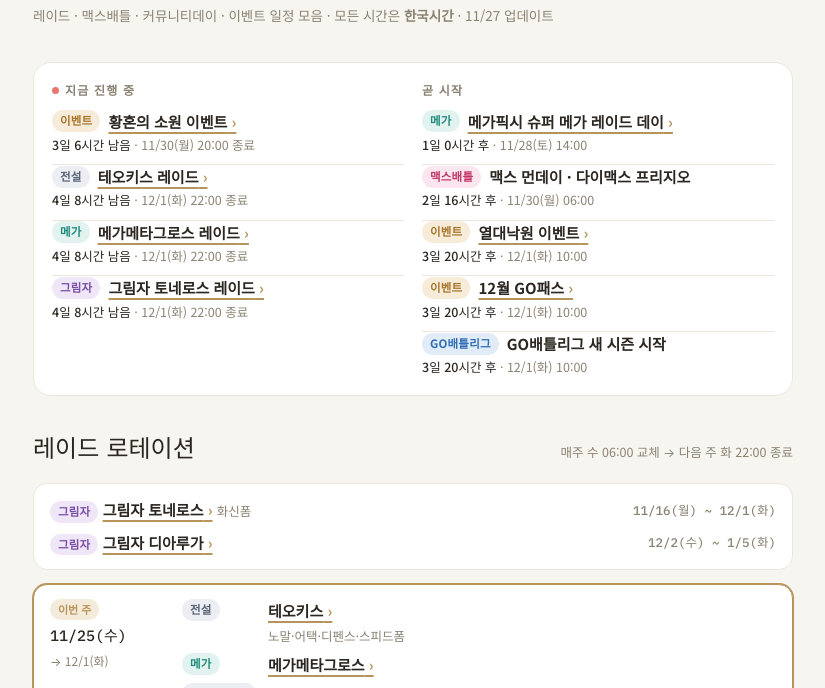
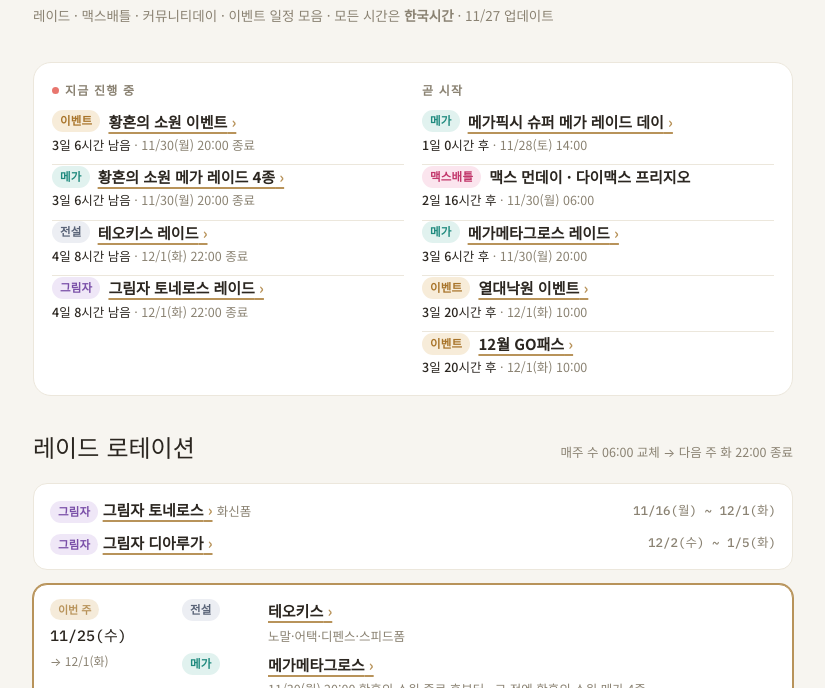
Before and after one commit to CampnPoGo/pogo-schedule, a plain HTML site: page index.html in a window 1280 px wide. Shown: the part 112-800 px from the top of the page, without its empty margins (227-1052 px from the left). Drawn offline with Linux system fonts and the light colour scheme.

Commit message:
메가메타그로스 11/30 20시 이후 등장 반영 (스코플리 공지)

```diff
--- a/index.html
+++ b/index.html
@@ -262,7 +262,7 @@ const T = s => new Date(s + "+09:00");
 
 // 주간 로테이션 (수 06:00 ~ 다음 주 화 22:00)
 const WEEKS = [
-  { s:"2026-11-25T06:00", e:"2026-12-01T22:00", legend:"테오키스", lk:"deoxys", legendNote:"노말·어택·디펜스·스피드폼", mega:"메가메타그로스", mk:"mega-metagross", rh:null, max:["11/30","다이맥스 프리지오"] },
+  { s:"2026-11-25T06:00", e:"2026-12-01T22:00", legend:"테오키스", lk:"deoxys", legendNote:"노말·어택·디펜스·스피드폼", mega:"메가메타그로스", mk:"mega-metagross", ms:"2026-11-30T20:00", megaNote:"11/30(월) 20:00 황혼의 소원 종료 후부터 · 그 전엔 황혼의 소원 메가 4종", rh:null, max:["11/30","다이맥스 프리지오"] },
   { s:"2026-12-02T06:00", e:"2026-12-08T22:00", legend:"레지드래고", lk:"regidrago", mega:"메가야도란", mk:"mega-slowbro", rh:"레지드래고", max:["12/7","다이맥스 모노두"] },
   { s:"2026-12-09T06:00", e:"2026-12-15T22:00", legend:"챔피언스 콜라보 전설 8종", legendNote:"라티아스·라티오스·히드런·코바르온·테라키온·비리디온·레지에레키·레지드래고 (스페셜 배경)", mega:"메가팬텀", rh:"미발표", max:["12/14","다이맥스 이브이"] },
   { s:"2026-12-16T06:00", e:"2026-12-22T22:00", legend:"칠색조", mega:"메가무장조", rh:"칠색조", max:["12/21","다이맥스 알로라 모래두지"] },
@@ -277,6 +277,7 @@ const SHADOW = [
 // 날짜별 일정
 const EVENTS = [
   { k:"event", info:"twilight-wishes", name:"황혼의 소원 이벤트", s:"2026-11-24T10:00", e:"2026-11-30T20:00" },
+  { k:"mega", info:"twilight-wishes", name:"황혼의 소원 메가 레이드 4종", s:"2026-11-24T10:00", e:"2026-11-30T20:00", note:"메가독침붕 · 메가헬가 · 메가깜까미 · 메가썬더볼트" },
   { k:"mega", hl:true, info:"clefable-day", boss:"mega-clefable", name:"메가픽시 슈퍼 메가 레이드 데이", s:"2026-11-28T14:00", e:"2026-11-28T17:00" },
   { k:"event", info:"tropical-paradise", boss:"mega-slowbro", name:"열대낙원 이벤트", s:"2026-12-01T10:00", e:"2026-12-07T20:00" },
   { k:"event", info:"go-pass-dec", name:"12월 GO패스", s:"2026-12-01T10:00", e:"2027-01-05T10:00" },
@@ -318,7 +319,7 @@ function allItems(){
   const out = EVENTS.map(e => ({...e, S:T(e.s), E:T(e.e)}));
   WEEKS.forEach(w => {
     out.push({k:"legend", name:w.legend + " 레이드", boss:w.lk, S:T(w.s), E:T(w.e), rot:true});
-    out.push({k:"mega", name:w.mega + " 레이드", boss:w.mk, S:T(w.s), E:T(w.e), rot:true});
+    out.push({k:"mega", name:w.mega + " 레이드", boss:w.mk, S:T(w.ms||w.s), E:T(w.e), rot:true});
   });
   SHADOW.forEach(s => out.push({k:"shadow", name:s.name + " 레이드", boss:s.key, S:T(s.s), E:T(s.e), rot:true}));
   return out;
@@ -350,7 +351,7 @@ function renderWeeks(){
       <div class="wdate">${cur?`<span class="cur-tag">이번 주</span>`:""}<span class="d">${md(S)}</span><span class="arrow">→ ${md(E)}</span></div>
       <div class="wrows">
         <div class="wr">${pill("legend")}<div class="v"><b>${bossName(w.legend, w.lk)}</b>${w.legendNote?`<br><small>${esc(w.legendNote)}</small>`:""}</div></div>
-        <div class="wr">${pill("mega")}<div class="v"><b>${bossName(w.mega, w.mk)}</b></div></div>
+        <div class="wr">${pill("mega")}<div class="v"><b>${bossName(w.mega, w.mk)}</b>${w.megaNote?`<br><small>${esc(w.megaNote)}</small>`:""}</div></div>
         <div class="wr">${pill("raidhour")}<div class="v">${w.rh?`${md(S)} 18:00 · ${esc(w.rh)}`:"<small>지남</small>"}</div></div>
         <div class="wr">${pill("max")}<div class="v">${w.max?`${w.max[0]}(월) 맥스 먼데이 · ${esc(w.max[1])}`:"<small>미발표</small>"}</div></div>
       </div></div>`;
@@ -421,7 +422,7 @@ const BOSS = {
       ["이벨타르","yveltal",["악","비행"],"바크아웃 + 악의파동"] ],
     cnote:"메가는 한 마리만 데려가요. 메가샹델라는 메가진화하면 쓰는 전용 기술 <b>괴상한바람+</b>로 고스트 1위예요. 삼삼드래·마기라스는 그림자면 비메가 1·2위, 일반 개체도 다크라이·팬텀과 비슷하고 더 오래 버텨요. "+MV_NOTE },
 
-  "mega-metagross": { name:"메가메타그로스", tag:"메가 레이드", period:"11/25(수) 06:00 ~ 12/1(화) 22:00", sub:"잡히는 건 일반 메타그로스 · ✨ 이로치 가능", types:["강철","에스퍼"],
+  "mega-metagross": { name:"메가메타그로스", tag:"메가 레이드", period:"11/30(월) 20:00 ~ 12/1(화) 22:00", sub:"황혼의 소원이 끝난 뒤부터 등장 (스코플리 공식 X 11/26) · 잡히는 건 일반 메타그로스 · ✨ 이로치 가능", types:["강철","에스퍼"],
     weak:[["땅","×1.6"],["고스트","×1.6"],["불꽃","×1.6"],["악","×1.6"]],
     res:[["독","×0.39"],["에스퍼","×0.39"],["노말","×0.625"],["비행","×0.625"],["바위","×0.625"],["강철","×0.625"],["풀","×0.625"],["얼음","×0.625"],["드래곤","×0.625"],["페어리","×0.625"]],
     forms:[{ sprite:"metagross-mega", stats:[300,289,190],
@@ -464,7 +465,7 @@ const BOSS = {
       grad:[["레이드","애교부리기 + 문포스","매지컬샤인도 비슷"],["GO배틀리그","요정의바람 + 문포스","또는 코멧펀치"],["메가진화 시","문포스+ 추가","레이드 위력 160 · 메가 전용"]],
       note:"메가진화하면 비행 타입이 붙어서 <b>땅이 안 통하고</b> 격투·벌레·드래곤이 ×0.39가 돼요. 약점 5개가 전부 ×1.6이고 이중약점은 없어요." }],
     counters:[
-      ["메가메타그로스","metagross-mega",["강철","에스퍼"],"불릿펀치 + 코멧펀치* (또는 러스터캐논)"],
+      ["메가메타그로스 (메가진화 해둔 분만)","metagross-mega",["강철","에스퍼"],"불릿펀치 + 코멧펀치* (또는 러스터캐논)"],
       ["메가라이츄Y","raichu-mega-y",["전기"],"전기쇼크 + 와일드볼트"],
       ["메가독침붕","beedrill-mega",["벌레","독"],"독찌르기 + 오물폭탄"],
       ["메가프테라","aerodactyl-mega",["바위","비행"],"돌떨구기 + 스톤샤워"],
@@ -474,7 +475,7 @@ const BOSS = {
       ["화이트큐레무","kyurem-white",["드래곤","얼음"],"얼음엄니 + 콜드플레어"],
       ["자포코일","magnezone",["전기","강철"],"볼트체인지 + 와일드볼트"],
       ["에레키블","electivire",["전기"],"전기쇼크 + 와일드볼트"] ],
-    cnote:"슈퍼 메가 레이드는 <b>메가가 꼭 한 마리 필요</b>해서 1~5위를 메가로 채웠어요. 메가메타그로스는 11/25~12/1 메가 레이드로 나와요. "+MV_NOTE },
+    cnote:"슈퍼 메가 레이드는 <b>메가가 꼭 한 마리 필요</b>해서 1~5위를 메가로 채웠어요. 메가메타그로스 메가 레이드는 <b>11/30(월) 20:00부터</b>라 이번 메가픽시 데이 전에는 에너지를 모을 수 없어요. 예전에 메가진화시켜 둔 분만 쓰시고, 없으면 2위부터 보세요. "+MV_NOTE },
 
   "gmax-inteleon": { name:"거다이맥스 인텔리레온", tag:"맥스배틀 데이 · 별6", period:"12/5(토) 14:00 ~ 17:00", sub:"2025년 6월 이후 첫 재등장 · 이로치 첫 등장", types:["물"],
     weak:[["전기","×1.6"],["풀","×1.6"]], res:[["불꽃","×0.625"],["얼음","×0.625"],["강철","×0.625"],["물","×0.625"]],
@@ -557,7 +558,7 @@ const INFO = {
                   "보스가 실드를 쳐요. 메가진화 포켓몬 공격으로만 깨지고, 한 사람당 실드 1개",
                   "그래서 <b>참가자 모두 메가 1마리</b>가 필요해요. 8명 정도 권장"]] ],
     tips:["한 판에 메가에너지 평균 400개 정도라 20판쯤 돌면 슈퍼 맥스까지 가요.",
-          "메가메타그로스(11/25~12/1)를 미리 돌아 에너지를 모아두면 실드 깨기와 딜을 한 번에 맡길 수 있어요.",
+          "메가메타그로스 메가 레이드는 11/30(월) 20:00부터라 이번엔 미리 모을 수 없어요. 황혼의 소원 메가 레이드(~11/30)에서 메가독침붕·메가썬더볼트 에너지를 모아두면 실드 깨기에 쓸 수 있어요.",
           "단톡방에서 미리 8명 정도 모으세요."] },
 
   "tropical-paradise": { name:"열대낙원", tag:"이벤트", period:"12/1(화) 10:00 ~ 12/7(월) 20:00", boss:"mega-slowbro",
```
